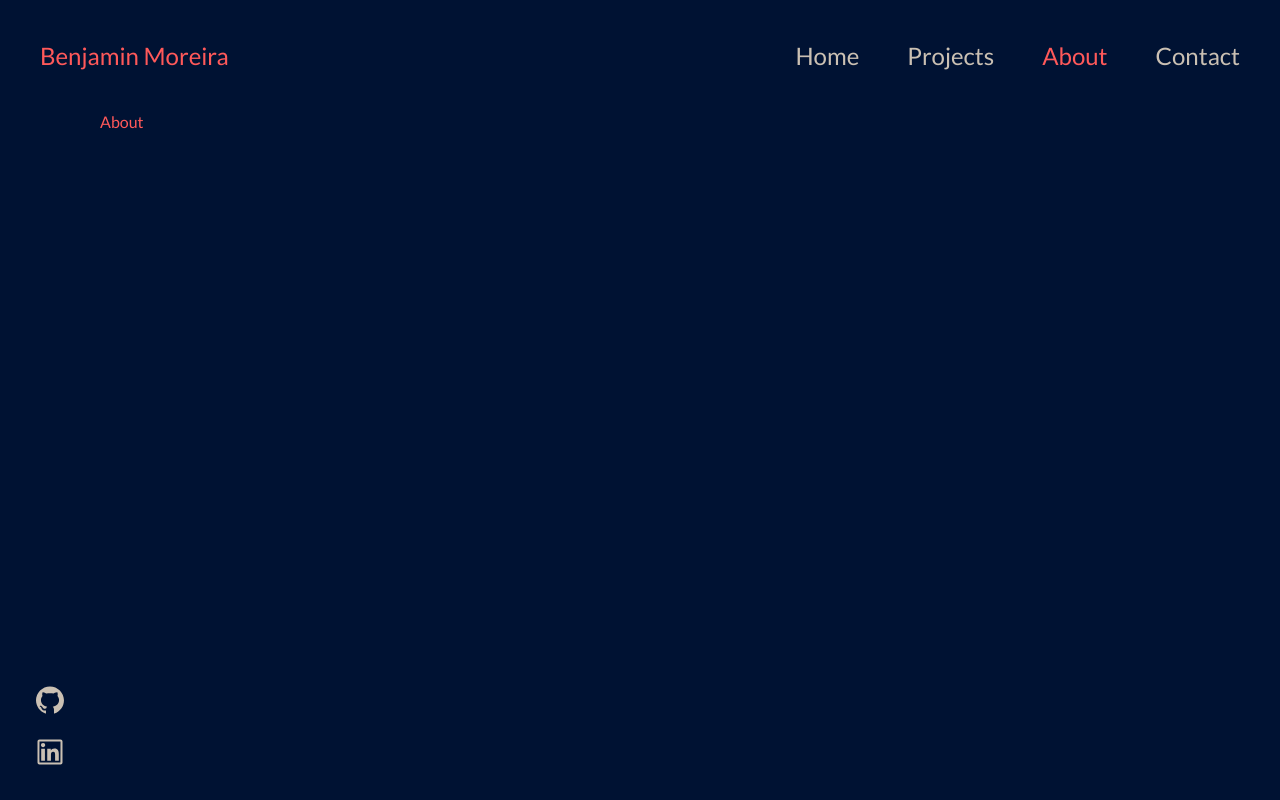
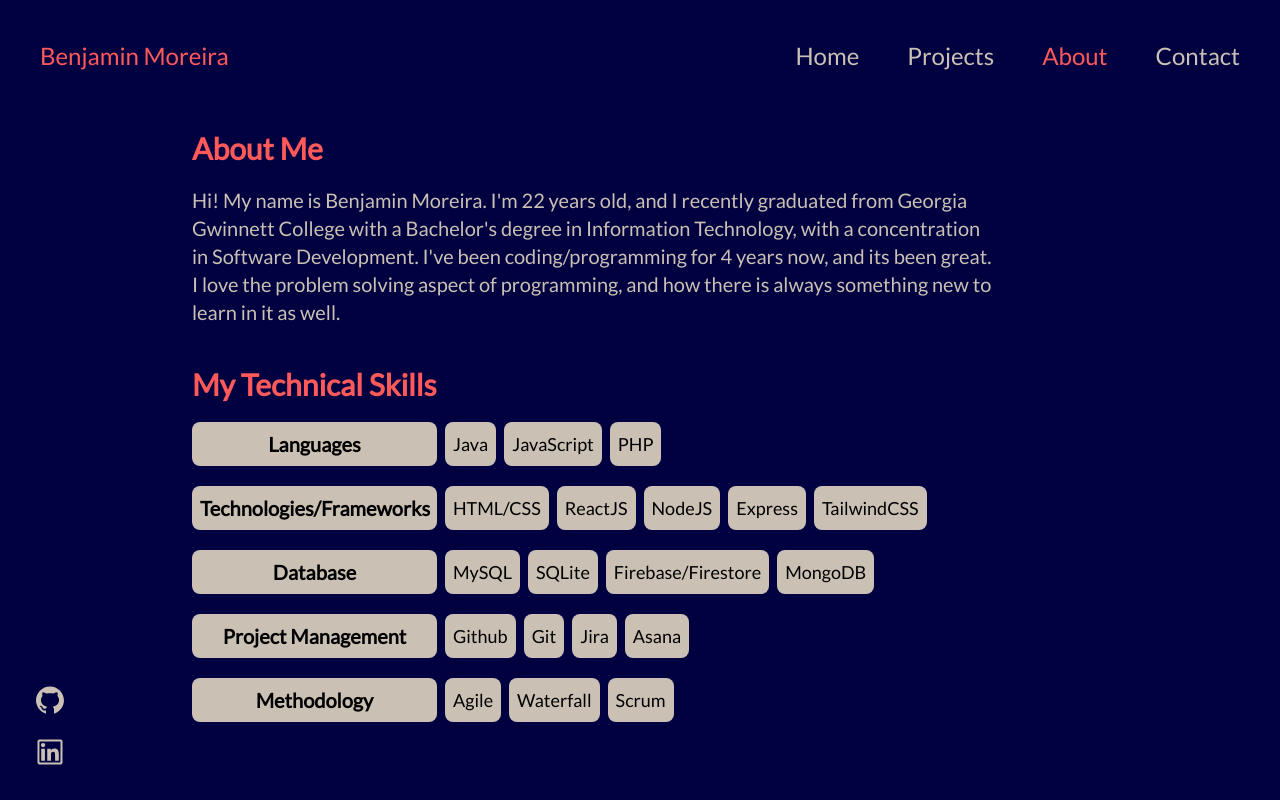
Before and after one commit to BenMoreira/portfolio-website, a React (Vite) app: page /About in a window 1280 px wide. Built offline with nearby package versions, Linux system fonts and the light colour scheme.

Commit message:
Adds to about page

```diff
--- a/src/pages/About.jsx
+++ b/src/pages/About.jsx
@@ -2,8 +2,114 @@
 
 const About = () => {
   return (
-    <div className='h-[calc(100vh-110px)] ml-[100px] bg-blue text-red'>
-      About
+    <div className='h-[calc(100vh-110px)] bg-blue w-full'>
+      <div className='w-[70%] mx-auto'>
+        <div className='text-red font-bold text-3xl pt-5'>
+          About Me
+        </div>
+
+        <div className='text-beige text-xl w-[90%] pt-5'>
+          Hi! My name is Benjamin Moreira. I'm 22 years old, and I recently graduated from Georgia Gwinnett College with
+          a Bachelor's degree in Information Technology, with a concentration in Software Development. I've been coding/programming
+          for 4 years now, and its been great. I love the problem solving aspect of programming, and how there is
+          always something new to learn in it as well.
+        </div>
+
+        <div className='text-red font-bold text-3xl pt-10'>
+          My Technical Skills
+        </div>
+
+        <div className='text-lg pt-5'>
+          <div className='flex flex-col justify-start gap-5'>
+            <div className='flex flex-row justify-start items-center gap-2'>
+              <div className='bg-beige p-2 rounded-lg font-bold text-xl w-[245px] text-center'>
+                Languages
+              </div>
+              <div className='bg-beige p-2 rounded-lg'>
+                Java
+              </div>
+              <div className='bg-beige p-2 rounded-lg'>
+                JavaScript
+              </div>
+              <div className='bg-beige p-2 rounded-lg'>
+                PHP
+              </div>
+            </div>
+
+            <div className='flex flex-row justify-start items-center gap-2'>
+              <div className='bg-beige p-2 rounded-lg font-bold text-xl w-[245px] text-center'>
+                Technologies/Frameworks
+              </div>
+              <div className='bg-beige p-2 rounded-lg'>
+                HTML/CSS
+              </div>
+              <div className='bg-beige p-2 rounded-lg'>
+                ReactJS
+              </div>
+              <div className='bg-beige p-2 rounded-lg'>
+                NodeJS
+              </div>
+              <div className='bg-beige p-2 rounded-lg'>
+                Express
+              </div>
+              <div className='bg-beige p-2 rounded-lg'>
+                TailwindCSS
+              </div>
+            </div>
+
+            <div className='flex flex-row justify-start items-center gap-2'>
+              <div className='bg-beige p-2 rounded-lg font-bold text-xl w-[245px] text-center'>
+                Database
+              </div>
+              <div className='bg-beige p-2 rounded-lg'>
+                MySQL
+              </div>
+              <div className='bg-beige p-2 rounded-lg'>
+                SQLite
+              </div>
+              <div className='bg-beige p-2 rounded-lg'>
+                Firebase/Firestore
+              </div>
+              <div className='bg-beige p-2 rounded-lg'>
+                MongoDB
+              </div>
+            </div>
+
+            <div className='flex flex-row justify-start items-center gap-2'>
+              <div className='bg-beige p-2 rounded-lg font-bold text-xl w-[245px] text-center'>
+                Project Management
+              </div>
+              <div className='bg-beige p-2 rounded-lg'>
+                Github
+              </div>
+              <div className='bg-beige p-2 rounded-lg'>
+                Git
+              </div>
+              <div className='bg-beige p-2 rounded-lg'>
+                Jira
+              </div>
+              <div className='bg-beige p-2 rounded-lg'>
+                Asana
+              </div>
+            </div>
+
+            <div className='flex flex-row justify-start items-center gap-2'>
+              <div className='bg-beige p-2 rounded-lg font-bold text-xl w-[245px] text-center'>
+                Methodology
+              </div>
+              <div className='bg-beige p-2 rounded-lg'>
+                Agile
+              </div>
+              <div className='bg-beige p-2 rounded-lg'>
+                Waterfall
+              </div>
+              <div className='bg-beige p-2 rounded-lg'>
+                Scrum
+              </div>
+            </div>
+          </div>
+        </div>
+      </div>
     </div>
   )
 }
--- a/src/pages/Home.jsx
+++ b/src/pages/Home.jsx
@@ -2,8 +2,8 @@
 
 const Home = () => {
   return (
-    <div className='bg-blue h-[calc(100vh-110px)] w-full'>
-      <div className='mx-auto text-center'>
+    <div className='bg-blue h-[calc(100vh-110px)]'>
+      <div className='mx-auto w-[70%] text-center'>
         <div className='text-8xl pt-10 text-red'>
           Welcome.
 
--- a/src/pages/Projects.jsx
+++ b/src/pages/Projects.jsx
@@ -4,19 +4,20 @@
 const Projects = () => {
   return (
     <div className='h-[calc(100vh-110px)] bg-blue text-red'>
-      <p className='mx-[15%] pt-5 text-3xl font-bold'>
+      <div className='w-[70%] mx-auto'>
+        <p className='pt-5 text-3xl font-bold'>
           Projects I've worked on:
         </p>
 
         <div className='flex flex-col justify-center items-center pt-8 gap-5'>
-        <div className='w-[70%] p-2 border border-beige rounded-lg'>
+          <div className='p-2 border border-beige rounded-lg'>
             <ProjectCard name='Visual Portfolio (Group Project): Georgia Gwinnett College'
               description='A web application to create documents for your portfolio in a visually interactive way. My roles for this project
               were Client Liasion/ Team Manager/ Data Modeler/ Programmer.'
               tools='ReactJS, Firebase/Firestore, TailwindCSS, JIRA' github='' deploy='https://visual-portfolio.onrender.com/' />
           </div>
 
-        <div className='w-[70%] p-2 border border-beige rounded-lg'>
+          <div className='p-2 border border-beige rounded-lg'>
             <ProjectCard name='Crypto-Betting-App (Group Project): Georgia Gwinnett College'
               description='A web application where you can bet tokens (not real money) on the prices of certain crypto coins
               whether it goes up or down a certain strike %. For this project, Pair Progamming was used instead of each team member
@@ -25,6 +26,7 @@
           </div>
         </div>
       </div>
+    </div>
   )
 }
 
--- a/tailwind.config.js
+++ b/tailwind.config.js
@@ -7,7 +7,7 @@
   theme: {
     extend: {
       colors: {
-        'blue' : '#001233',
+        'blue' : '#000040',
         'red' : '#FF595A',
         'beige' : '#CAC0B3',
       }
@@ -15,3 +15,5 @@
   },
   plugins: [],
 }
+
+//#001233
```
Lines whose indentation alone changed are shown as unchanged.
